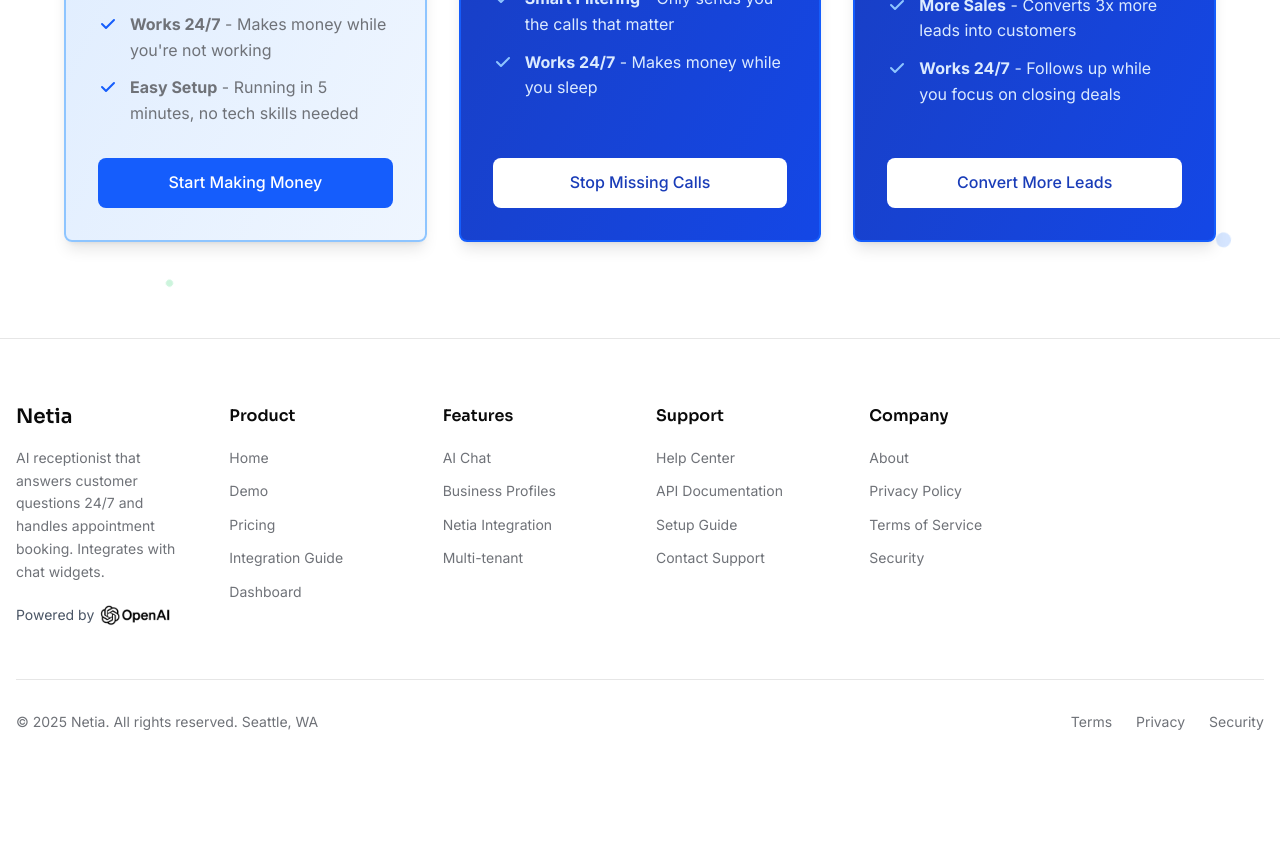
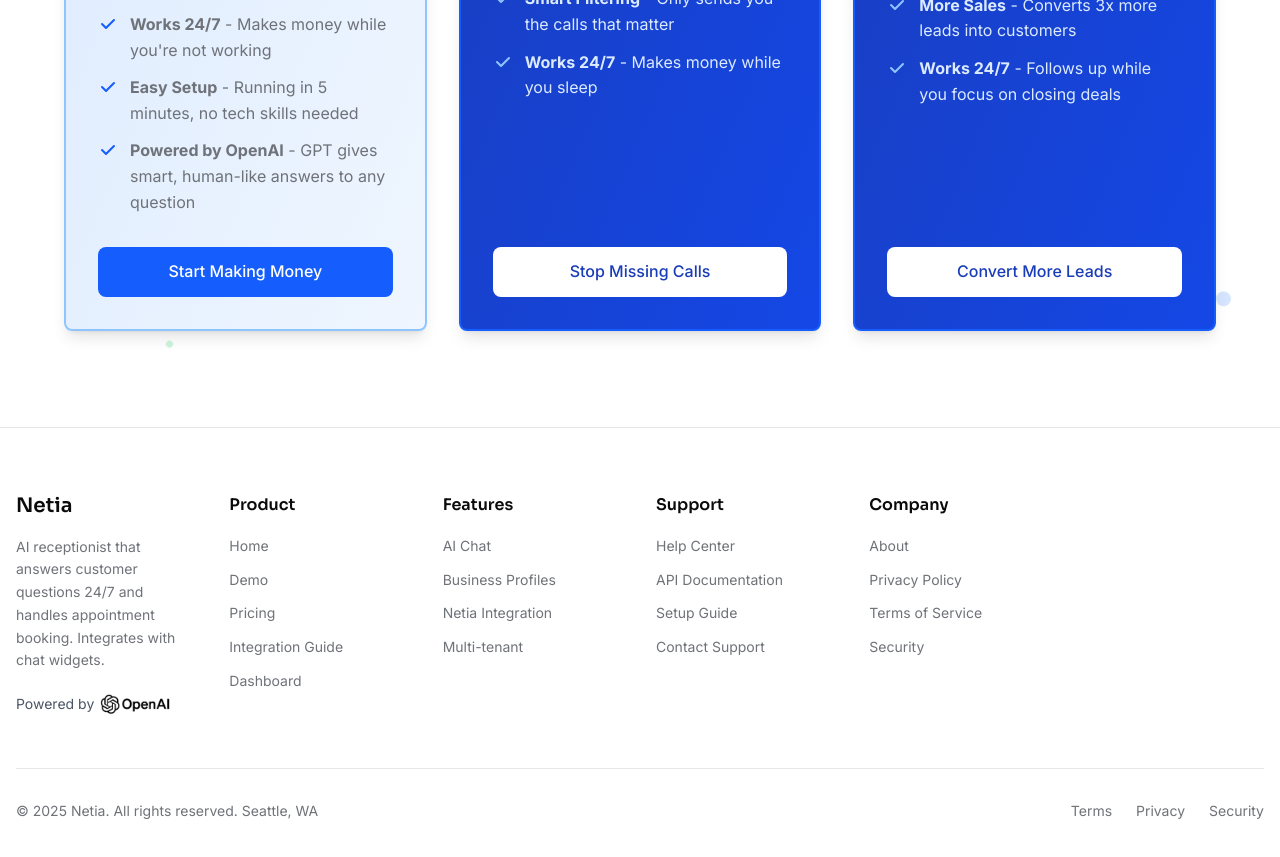
Before and after one commit to cabecaturbo/netiawebsite, a Next.js app: page /pricing in a window 1280 px wide. Shown: the part 860-1717 px from the top of the page. Before the commit the page ends 1656 px from the top, so only its background shows below. Built offline with nearby package versions, Linux system fonts and the light colour scheme.

Commit message:
Add OpenAI/GPT feature to ChatBot pricing
- Add bullet point highlighting OpenAI integration
- Emphasize GPT's smart, human-like answer capabilities
- Reinforces AI technology credibility for small businesses

```diff
--- a/app/pricing/page.tsx
+++ b/app/pricing/page.tsx
@@ -74,6 +74,12 @@ export default function Pricing() {
                     <path fillRule="evenodd" d="M16.707 5.293a1 1 0 010 1.414l-8 8a1 1 0 01-1.414 0l-4-4a1 1 0 011.414-1.414L8 12.586l7.293-7.293a1 1 0 011.414 0z" clipRule="evenodd" />
                   </svg>
                   <span><strong>Easy Setup</strong> - Running in 5 minutes, no tech skills needed</span>
+                </li>
+                <li className="flex items-start text-muted">
+                  <svg className="w-5 h-5 text-blue-600 mr-3 mt-0.5 flex-shrink-0" fill="currentColor" viewBox="0 0 20 20">
+                    <path fillRule="evenodd" d="M16.707 5.293a1 1 0 010 1.414l-8 8a1 1 0 01-1.414 0l-4-4a1 1 0 011.414-1.414L8 12.586l7.293-7.293a1 1 0 011.414 0z" clipRule="evenodd" />
+                  </svg>
+                  <span><strong>Powered by OpenAI</strong> - GPT gives smart, human-like answers to any question</span>
                 </li>
               </ul>
               <a
```
